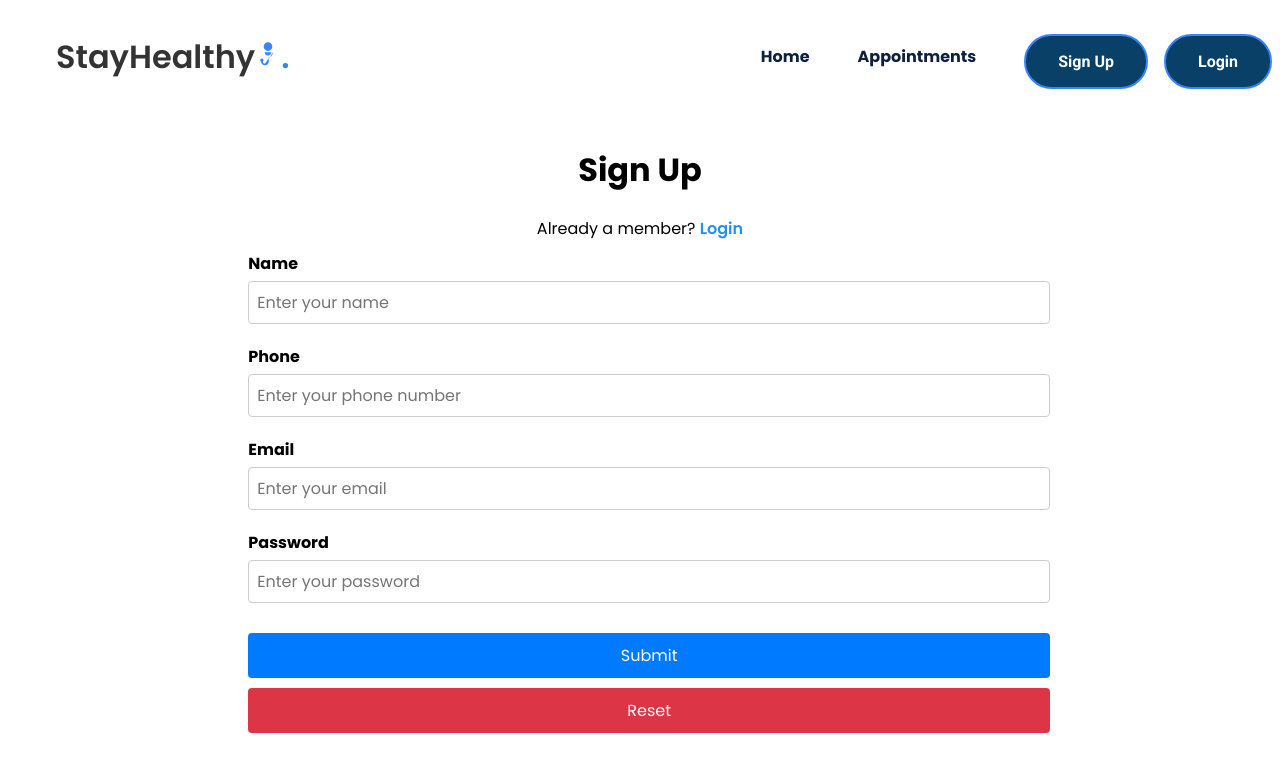
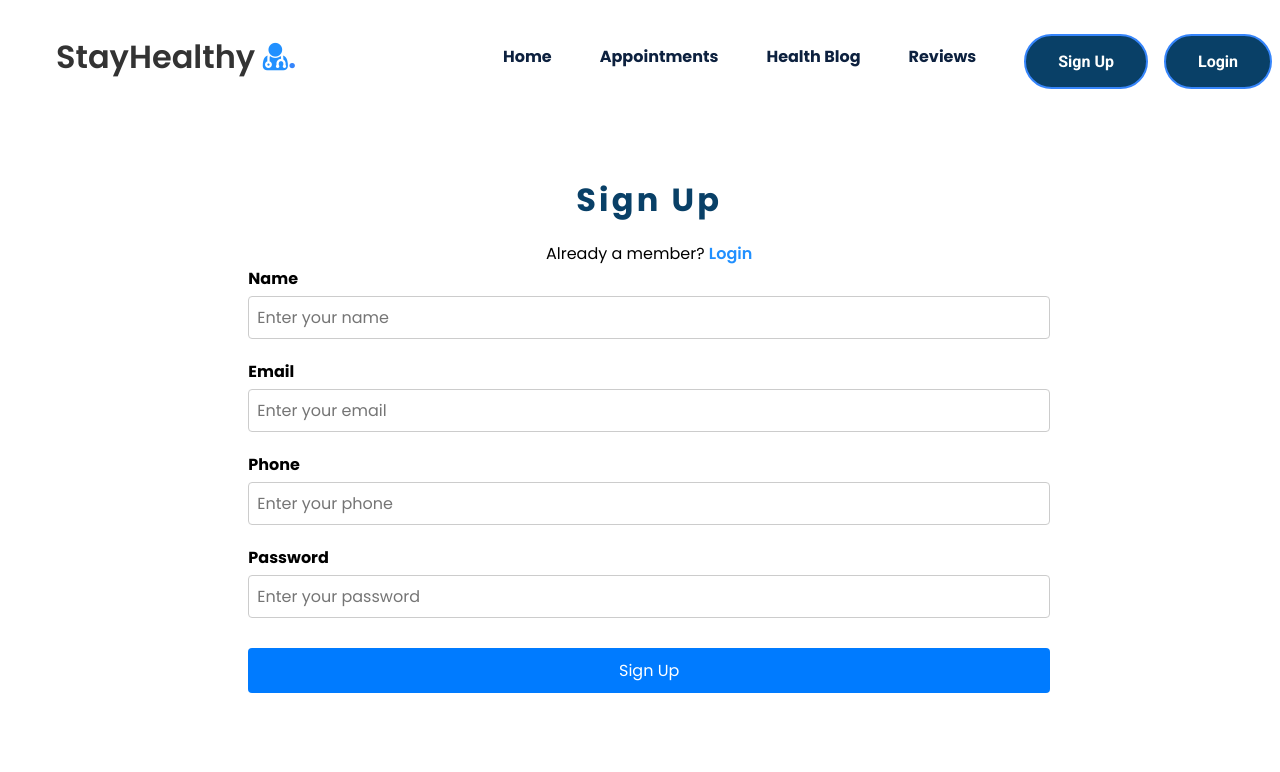
Before and after one commit to Andabeat/med_appt, a React (Create React App) app: page /signup in a window 1280 px wide. Shown: the top 772 px of the page. Built offline with nearby package versions, Linux system fonts and the light colour scheme.

Commit message:
Saving project progress before IDE reset

```diff
--- a/src/Components/Navbar/Navbar.js
+++ b/src/Components/Navbar/Navbar.js
@@ -1,52 +1,85 @@
-import React, { useState } from "react";
-import './Navbar.css';
-import { Link } from 'react-router-dom';
+import React, { useEffect, useState } from "react";
+import { Link } from "react-router-dom";
+
+import "./Navbar.css";
+
+
 
 const Navbar = () => {
-  // State to handle nav menu toggle
-  const [navOpen, setNavOpen] = useState(true);
+    const [click, setClick] = useState(false);
 
-  // Handle nav icon click
-  const handleClick = () => {
-    setNavOpen(!navOpen);
-  };
+    const [isLoggedIn, setIsLoggedIn] = useState(false);
+    const [username, setUsername] = useState("");
+    const[email,setEmail]=useState("");
+    const [showDropdown, setShowDropdown] = useState(false);
+    const handleClick = () => setClick(!click);
 
+
+    const handleLogout = () => {
+        sessionStorage.removeItem("auth-token");
+        sessionStorage.removeItem("name");
+        sessionStorage.removeItem("email");
+        sessionStorage.removeItem("phone");
+        // remove email phone
+        localStorage.removeItem("doctorData");
+        setIsLoggedIn(false);
+        // setUsername("");
+
+        // Remove the reviewFormData from local storage
+        for (let i = 0; i < localStorage.length; i++) {
+          const key = localStorage.key(i);
+          if (key.startsWith("reviewFormData_")) {
+            localStorage.removeItem(key);
+          }
+        }
+        setEmail('');
+        window.location.reload();
+    }
+    const handleDropdown = () => {
+      setShowDropdown(!showDropdown);
+    }
+    useEffect(() => {
+      const storedemail = sessionStorage.getItem("email");
+
+      if (storedemail) {
+            setIsLoggedIn(true);
+            setUsername(storedemail);
+          }
+        }, []);
   return (
     <nav>
       <div className="nav__logo">
         <Link to="/">
-          StayHealthy
-          {/* SVG logo */}
-          <svg
-            xmlns="http://www.w3.org/2000/svg"
-            height="26"
-            width="26"
-            viewBox="0 0 1000 1000"
-            style={{ fill: "#3685fb" }}
-          >
-            <title>Doctor With Stethoscope SVG icon</title>
-            <g>
-              <g>
-                <path d="M499.8,10c91.7,0,166,74.3,166,166c0,91.7-74.3,166-166,166c-91.7,0-166-74.3-166-166C333.8,84.3,408.1,10,499.8,10z"></path>
-                <path d="M499.8,522.8c71.2,0,129.1-58.7,129.1-129.1H370.6C370.6,464.1,428.6,522.8,499.8,522.8z"></path>
-                <path d="M693.2,395c-0.7,94.9-70.3,173.7-160.8,188.9v155.9c0,80.3-60.7,150.8-140.8,155.3c-83,4.7-152.7-58.9-157.6-139.7c-22-12.8-35.6-38.5-30.3-66.7c4.7-25.1,25.5-45.6,50.8-49.9c39.7-6.7,74.1,23.7,74.1,62.1c0,23-12.3,43-30.7,54.1c4.7,45.4,45.1,80.4,92.6,76c44.6-4,77.2-44...."></path>
-              </g>
-            </g>
-          </svg>
-        </Link>
+        StayHealthy <i style={{color:'#2190FF'}} className="fa fa-user-md"></i></Link>
         <span>.</span>
       </div>
       <div className="nav__icon" onClick={handleClick}>
-        <i className={`fa ${navOpen ? "fa-bars" : "fa-times"}`}></i>
+        <i className={click ? "fa fa-times" : "fa fa-bars"}></i>
       </div>
-      <ul className={`nav__links${navOpen ? " active" : ""}`}>
+      <ul className={click ? 'nav__links active' : 'nav__links'}>
         <li className="link">
           <Link to="/">Home</Link>
         </li>
         <li className="link">
-          {/* Update with correct route if/when implemented */}
-          <Link to="#">Appointments</Link>
+          <Link to="/search/doctors">Appointments</Link>
         </li>
+        <li className="link">
+          <Link to="/healthblog">Health Blog</Link>
+        </li>
+        <li className="link">
+         <Link to="/reviews">Reviews</Link>
+        </li>
+        {isLoggedIn?(
+          <>
+            <li className="link">
+              <button className="btn2" onClick={handleLogout}>
+                Logout
+              </button>
+            </li>
+
+          </>
+        ) : (
+          <>
             <li className="link">
               <Link to="/signup">
                 <button className="btn1">Sign Up</button>
@@ -57,6 +90,8 @@
                 <button className="btn1">Login</button>
               </Link>
             </li>
+          </>
+        )}
       </ul>
     </nav>
   );
--- a/src/Components/Sign_Up/Sign_Up.css
+++ b/src/Components/Sign_Up/Sign_Up.css
@@ -21,6 +21,7 @@
     display: grid; /* Use grid layout for the element */
     grid-template-columns: 0.1fr 1.5fr 8fr; /* Define columns with fractional widths */
     grid-gap: 10px; /* Set the gap between grid items */
+    margin-top: 60px;
 }
 
 /* Styles for the main signup text */
@@ -56,10 +57,10 @@
 }
 
 /* Styles for the signup heading */
-.signup h1 {
+.signup-form h1 {
     margin-bottom: 20px; /* Add bottom margin to the heading */
     text-align: center; /* Center-align text */
-    color: #3c79a7; /* Set text color */
+    color:  #094067; /* Set text color */
     letter-spacing: .1em; /* Add letter-spacing between characters */
 }
 
--- a/src/Components/Sign_Up/Sign_Up.js
+++ b/src/Components/Sign_Up/Sign_Up.js
@@ -1,54 +1,76 @@
-import React from 'react';
+import React, { useState } from 'react';
 import './Sign_Up.css';
+import { Link, useNavigate } from 'react-router-dom';
+import { API_URL } from '../../config';
 
 const Sign_Up = () => {
+    const [name, setName] = useState('');
+    const [email, setEmail] = useState('');
+    const [phone, setPhone] = useState('');
+    const [password, setPassword] = useState('');
+    const [showerr, setShowerr] = useState('');
+    const navigate = useNavigate();
+
+    const register = async (e) => {
+        e.preventDefault();
+        const response = await fetch(`${API_URL}/api/auth/register`, {
+            method: "POST",
+            headers: {
+                "Content-Type": "application/json",
+            },
+            body: JSON.stringify({ name, email, password, phone }),
+        });
+        const json = await response.json();
+        if (json.authtoken) {
+            sessionStorage.setItem("auth-token", json.authtoken);
+            sessionStorage.setItem("name", name);
+            sessionStorage.setItem("phone", phone);
+            sessionStorage.setItem("email", email);
+            navigate("/");
+            window.location.reload();
+        } else {
+            if (json.errors) {
+                setShowerr(json.errors[0].msg);
+            } else {
+                setShowerr(json.error || "Unknown error");
+            }
+        }
+    };
+
     return (
         <div className="container" style={{ marginTop: '5%' }}>
-      {/* Main container with margin-top */}
             <div className="signup-grid">
-        {/* Grid layout for sign-up form */}
-        <div className="signup-text">
-          {/* Title for the sign-up form */}
+                <div className="signup-form">
                     <h1>Sign Up</h1>
-        </div>
                     <div className="signup-text1">
                         {/* Text for existing members to log in */}
-          Already a member? <span><a href="../Login/Login.html" style={{ color: '#2190FF' }}>Login</a></span>
+                        Already a member?{' '}
+                        <span>
+                            <Link to="/login" style={{ color: '#2190FF' }}>Login</Link>
+                        </span>
                     </div>
-        <div className="signup-form">
-          {/* Form for user sign-up */}
-          <form>
-            {/* Start of the form */}
+                    <form method="POST" onSubmit={register}>
                         <div className="form-group">
-              {/* Form group for user's name */}
                             <label htmlFor="name">Name</label>
-              <input type="text" name="name" id="name" required className="form-control" placeholder="Enter your name" aria-describedby="helpId" />
+                            <input value={name} onChange={(e) => setName(e.target.value)} type="text" id="name" className="form-control" placeholder="Enter your name" required />
                         </div>
                         <div className="form-group">
-              {/* Form group for user's phone number */}
-              <label htmlFor="phone">Phone</label>
-              <input type="tel" name="phone" id="phone" required className="form-control" placeholder="Enter your phone number" aria-describedby="helpId" />
+                            <label htmlFor="email">Email</label>
+                            <input value={email} onChange={(e) => setEmail(e.target.value)} type="email" id="email" className="form-control" placeholder="Enter your email" required />
                         </div>
                         <div className="form-group">
-              {/* Form group for user's email */}
-              <label htmlFor="email">Email</label>
-              <input type="email" name="email" id="email" required className="form-control" placeholder="Enter your email" aria-describedby="helpId" />
+                            <label htmlFor="phone">Phone</label>
+                            <input value={phone} onChange={(e) => setPhone(e.target.value)} type="tel" id="phone" className="form-control" placeholder="Enter your phone" required />
                         </div>
                         <div className="form-group">
-              {/* Form group for user's password */}
                             <label htmlFor="password">Password</label>
-              <input name="password" id="password" required className="form-control" placeholder="Enter your password" aria-describedby="helpId" />
+                            <input value={password} onChange={(e) => setPassword(e.target.value)} type="password" id="password" className="form-control" placeholder="Enter your password" required />
                         </div>
-            <div className="btn-group">
-              {/* Button group for form submission and reset */}
-              <button type="submit" className="btn btn-primary mb-2 mr-1 waves-effect waves-light">Submit</button>
-              <button type="reset" className="btn btn-danger mb-2 waves-effect waves-light">Reset</button>
-            </div>
+                        {showerr && <div className="err" style={{ color: 'red' }}>{showerr}</div>}
+                        <button className="btn btn-primary" type="submit">Sign Up</button>
                     </form>
                 </div>
             </div>
-      {/* Optionally remove this extra heading, since the h1 above covers it */}
-      {/* <h1>Sign Up Page</h1> */}
         </div>
     );
 };
```
Lines whose indentation alone changed are shown as unchanged.
